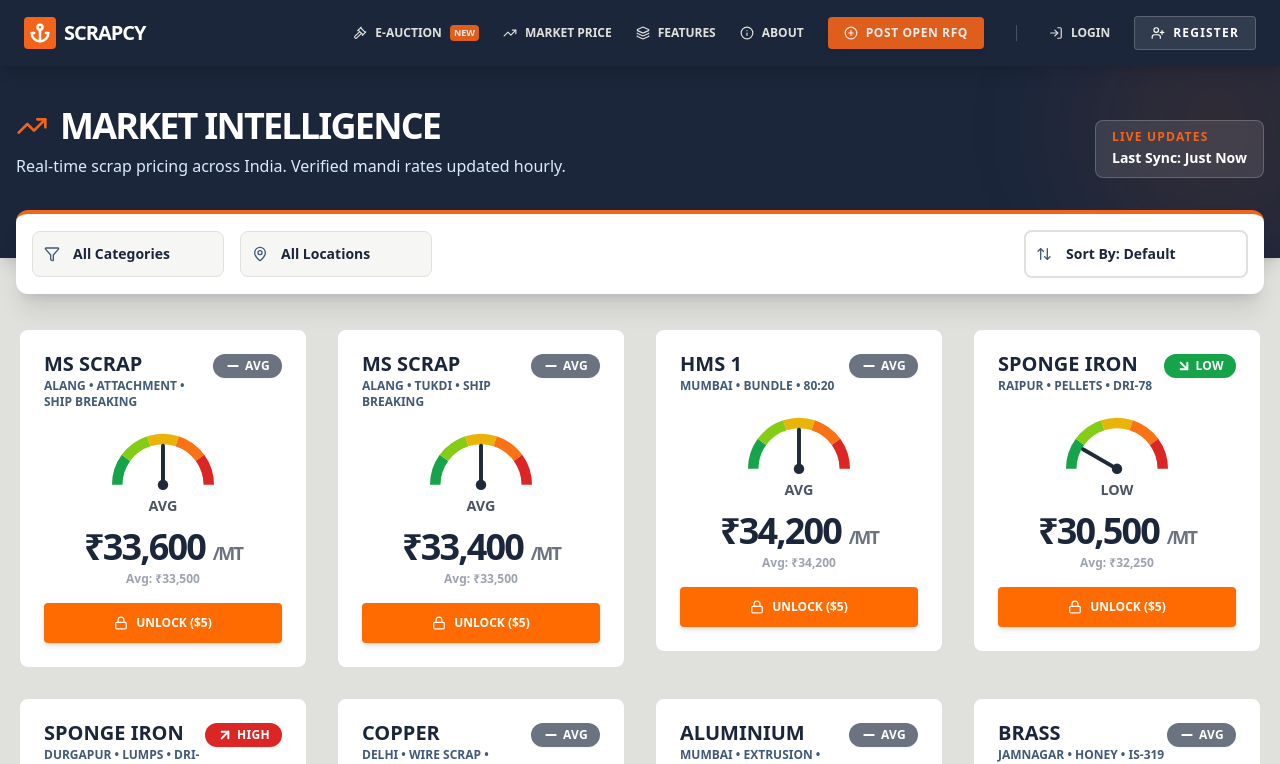
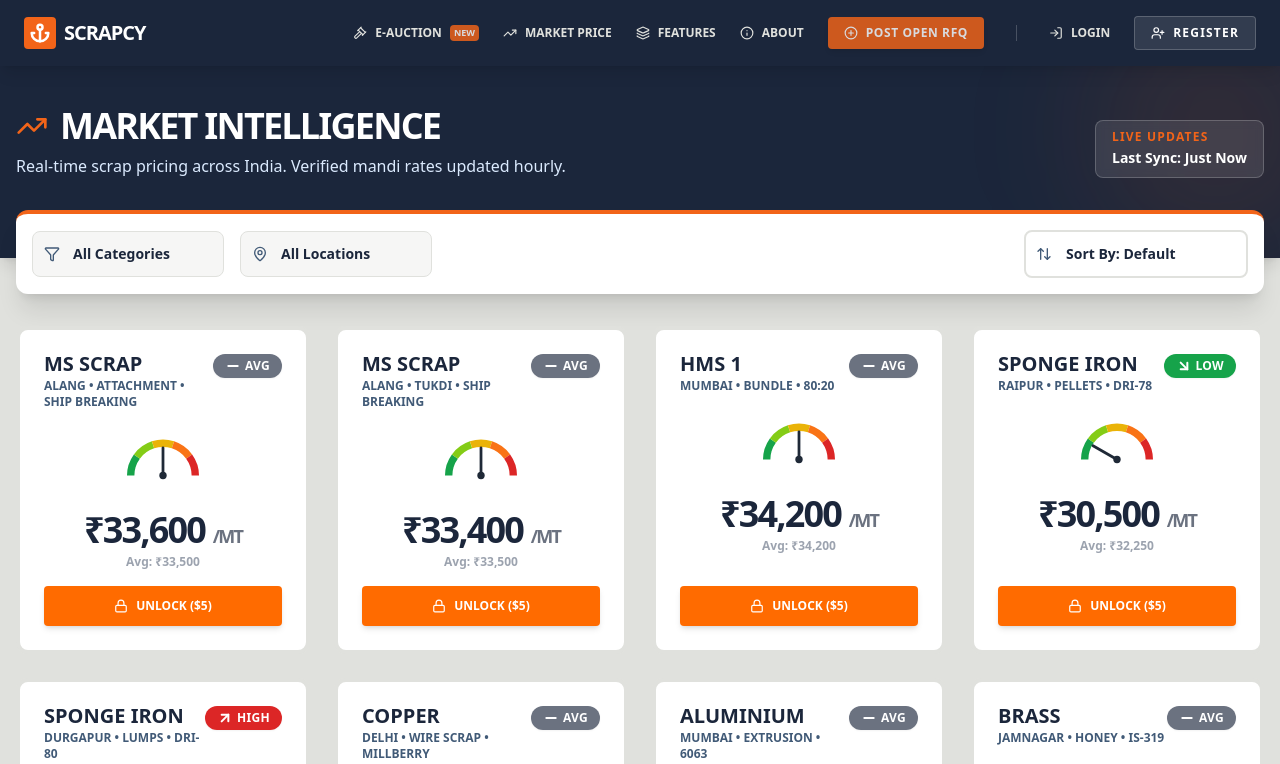
Before and after one commit to nilesh94/scrapcy-frontend, a React (Create React App) app: page /tracker in a window 1280 px wide. Shown: the top 764 px of the page. Built offline with nearby package versions, Linux system fonts and the light colour scheme.

Commit message:
Update PriceCard.js

```diff
--- a/src/components/PriceCard.js
+++ b/src/components/PriceCard.js
@@ -77,13 +77,15 @@ const PriceCard = ({ item, averagePrice, isUnlocked, onUnlock, className = "" })
   const needleColor = "#1f2937";
 
   return (
-    <div className={`relative group border-4 border-platinum p-6 bg-white transition-all hover:border-navy hover:shadow-xl rounded-xl ${className}`}>
+    // Added 'h-full' and 'flex-col' to ensure equal height cards
+    <div className={`relative group border-4 border-platinum p-6 bg-white transition-all hover:border-navy hover:shadow-xl rounded-xl flex flex-col h-full ${className}`}>
 
       {/* 1. HEADER */}
       <div className="flex justify-between items-start mb-2">
         <div>
-           <h3 className="text-xl font-black uppercase text-navy leading-none">{item.material}</h3>
-           {/* UPDATED: Display Location, Form, and Grade */}
+           <h3 className="text-xl font-black uppercase text-navy leading-none line-clamp-1" title={item.material}>
+             {item.material}
+           </h3>
            <p className="text-xs font-bold text-steel uppercase mt-1">
              {item.location} • {item.form} • {item.grade}
            </p>
@@ -91,7 +93,7 @@ const PriceCard = ({ item, averagePrice, isUnlocked, onUnlock, className = "" })
 
         {/* Status Badge */}
         <div
-          className="flex items-center gap-1 font-black px-3 py-1 rounded-full text-xs uppercase tracking-wide shadow-sm text-white"
+          className="flex items-center gap-1 font-black px-3 py-1 rounded-full text-xs uppercase tracking-wide shadow-sm text-white shrink-0"
           style={{ backgroundColor: color }}
         >
             {icon} {status}
@@ -100,7 +102,7 @@ const PriceCard = ({ item, averagePrice, isUnlocked, onUnlock, className = "" })
 
       {/* 2. SVG GAUGE VISUALIZATION */}
       <div className="flex justify-center my-4">
-          <svg width="140" height="85" viewBox="0 0 100 65" className="overflow-visible">
+          <svg width="140" height="60" viewBox="0 0 100 65" className="overflow-visible">
             {/* Segments */}
             {segments.map((seg, i) => (
                 <path
@@ -124,17 +126,12 @@ const PriceCard = ({ item, averagePrice, isUnlocked, onUnlock, className = "" })
 
             {/* Pivot */}
             <circle cx={centerX} cy={centerY} r="4" fill={needleColor} />
-
-            {/* Status Label (Original position) */}
-            <text x={centerX} y={centerY + 20} textAnchor="middle" fontSize="11" fontWeight="800" fill="#4b5563" className="uppercase">
-                {status}
-            </text>
           </svg>
       </div>
 
       {/* 3. PRICE DISPLAY */}
-      <div className="text-center mb-4">
-        {/* UPDATED: Added Unit display */}
+      {/* Added flex-grow to push the button down */}
+      <div className="text-center mb-4 flex-grow">
         <p className="text-4xl font-black text-navy tracking-tighter">
             ₹{item.price.toLocaleString()} <span className="text-lg text-gray-500">/{item.unit}</span>
         </p>
@@ -146,15 +143,16 @@ const PriceCard = ({ item, averagePrice, isUnlocked, onUnlock, className = "" })
       </div>
 
       {/* 4. UNLOCK BUTTON */}
+      {/* Added mt-auto to ensure it sits at the bottom */}
+      <div className="mt-auto">
         {isUnlocked ? (
-        <div className="mt-4 p-3 bg-green-50 border-l-4 border-green-600 rounded">
+            <div className="p-3 bg-green-50 border-l-4 border-green-600 rounded">
             <p className="text-[10px] font-black uppercase text-green-700 flex items-center gap-1">
                 <ShieldCheck size={12}/> Verified Contact:
             </p>
             <p className="text-sm font-bold text-navy mt-1">{item.contact}</p>
             </div>
         ) : (
-        <div className="mt-4">
             <button
                 onClick={() => onUnlock(item.id)}
                 className="w-full py-3 font-black uppercase text-xs text-white transition-colors flex items-center justify-center gap-2 rounded shadow-md hover:shadow-lg hover:bg-navy"
@@ -162,8 +160,8 @@ const PriceCard = ({ item, averagePrice, isUnlocked, onUnlock, className = "" })
             >
                 <Lock size={14} /> Unlock ($5)
             </button>
+        )}
       </div>
-      )}
     </div>
   );
 };
```
Lines whose indentation alone changed are shown as unchanged.
